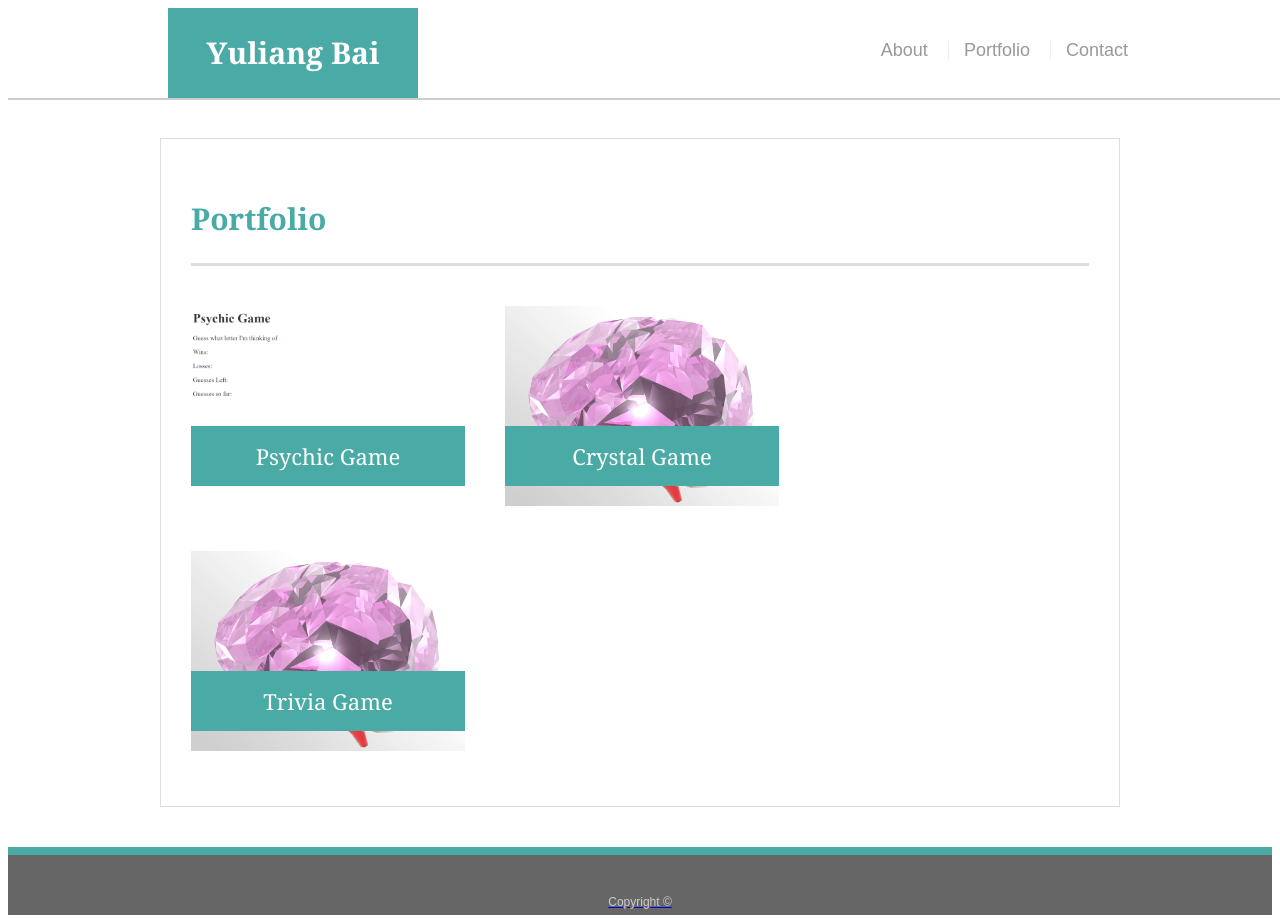
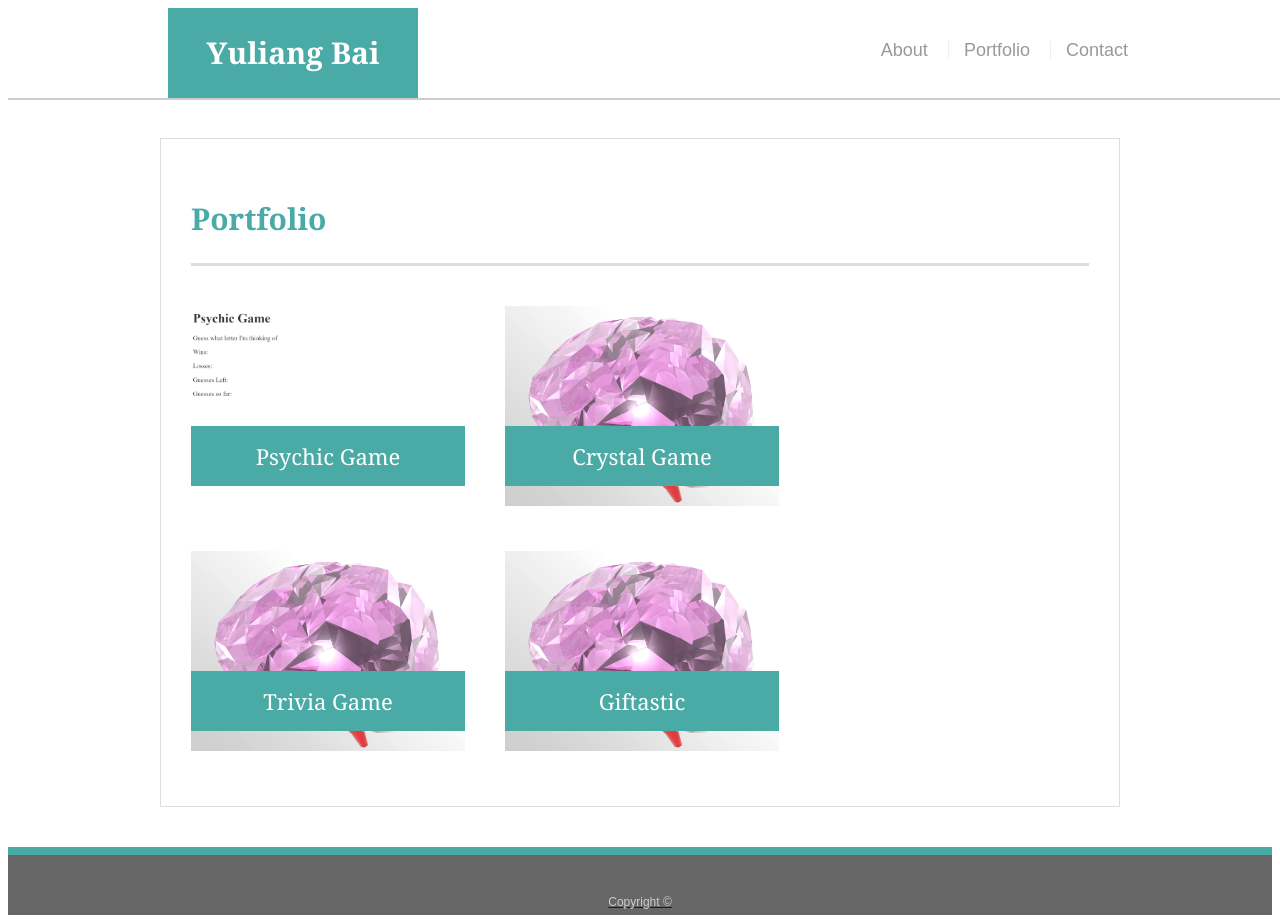
Before and after one commit to YULIANGBAI/Portfolio, a plain HTML site: page portfolio.html in a window 1280 px wide. Drawn offline with Linux system fonts and the light colour scheme.

Commit message:
initial commit

```diff
--- a/portfolio.html
+++ b/portfolio.html
@@ -42,6 +42,13 @@
         <h3>Trivia Game</h3>
       </div>
 
+      <div class="work">
+        <a href="https://yuliangbai.github.io/GifTastic/.">
+        <img src="assets/images/purple.jpg" alt="Giftastic">
+
+        <h3>Giftastic</h3>
+      </div>
+
     </section>
 
   </div>
```
